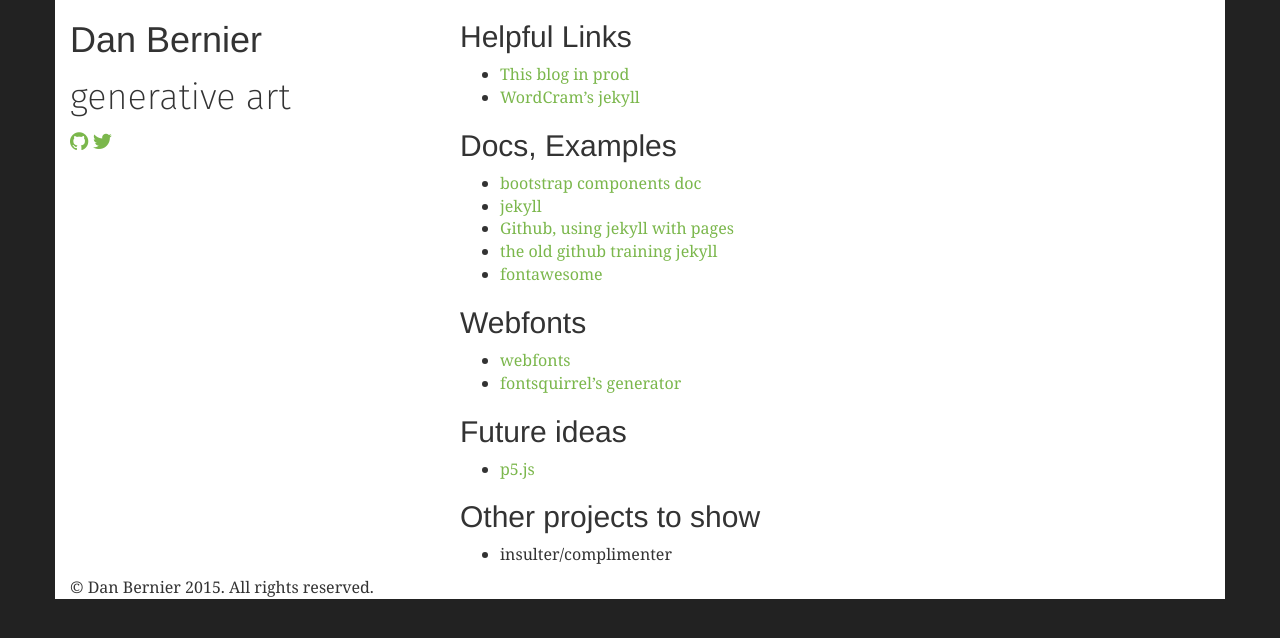
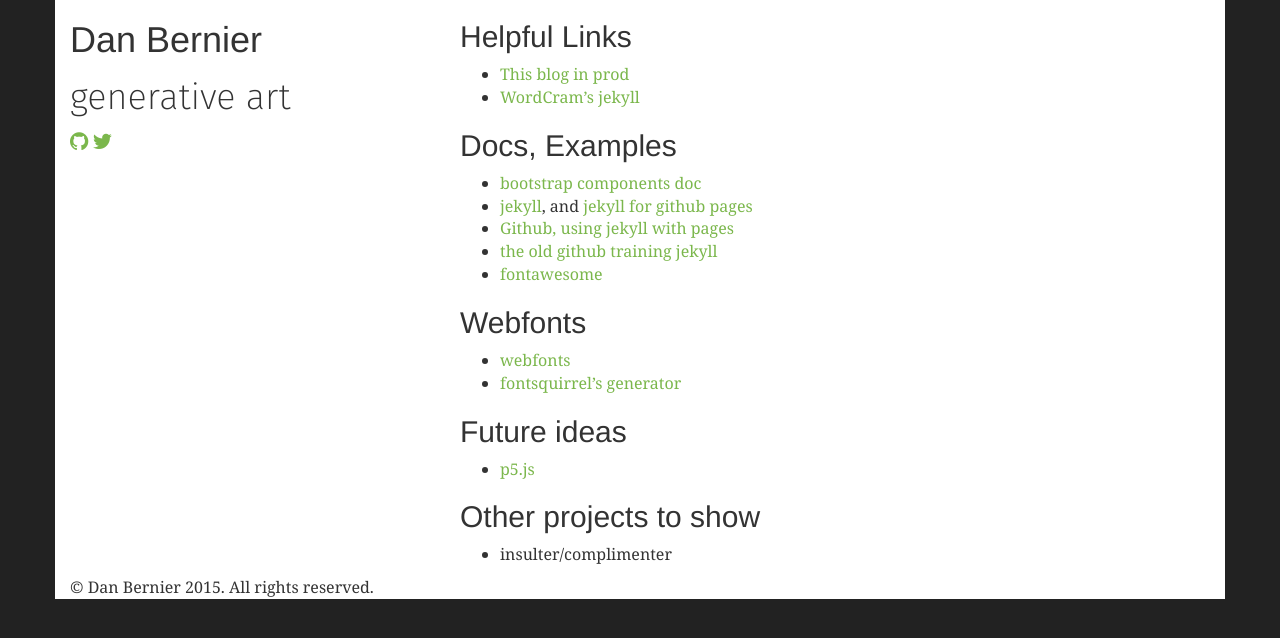
Before and after one commit to danbernier/git-blog, a Jekyll site: the page built from _posts/2015-01-24-helpful-links.md, in a window 1280 px wide. Shown: the top 638 px of the page. Built offline with Jekyll 4.4.1, drawn with Linux system fonts in a browser that asks for light colours; nearby versions of some CDN libraries; some web fonts are replaced.

Commit message:
add jekyll ghpages link

```diff
--- a/_posts/2015-01-24-helpful-links.md
+++ b/_posts/2015-01-24-helpful-links.md
@@ -9,7 +9,7 @@ date: 2015-01-24
 ## Docs, Examples
 
 * [bootstrap components doc](http://getbootstrap.com/components/)
-* [jekyll](http://jekyllrb.com/docs/)
+* [jekyll](http://jekyllrb.com/docs/), and [jekyll for github pages](http://jekyllrb.com/docs/github-pages/)
 * [Github, using jekyll with pages](https://help.github.com/articles/using-jekyll-with-pages/)
 * [the old github training jekyll](https://github.com/github/training.github.com/)
 * [fontawesome](http://fontawesome.io/icons/)
```
